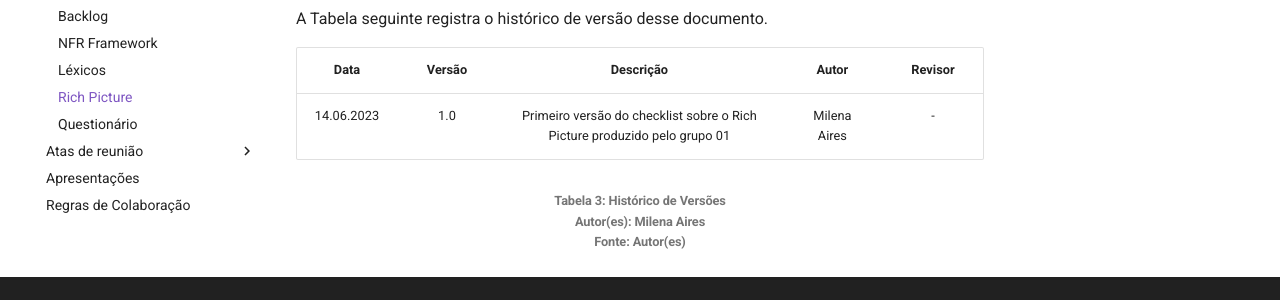
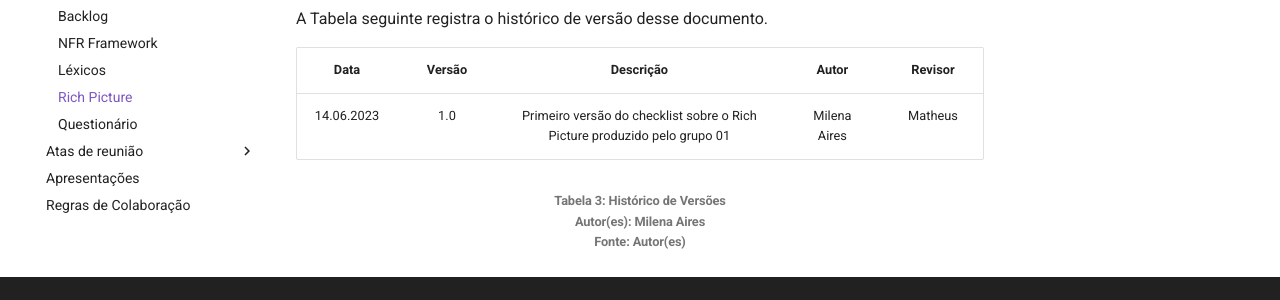
Before and after one commit to Requisitos-de-Software/2023.1-Twitch, an MkDocs documentation site: the page built from docs/verificacao_grupo01/verificacao01_richpicture.md, in a window 1280 px wide and 900 px high, scrolled down 2163 px. Shown: the part 487-787 px from the top of the window. Built offline with MkDocs 1.6.1 and Material for MkDocs 9.7.7, drawn with Linux system fonts in a browser that asks for light colours; comment, search, counter and statistics services are not loaded.

Commit message:
Adiciona Revisor

```diff
--- a/docs/verificacao_grupo01/verificacao01_richpicture.md
+++ b/docs/verificacao_grupo01/verificacao01_richpicture.md
@@ -55,7 +55,7 @@
 
 |**Data** | **Versão** | **Descrição** | **Autor** | **Revisor** |
 |:---: | :---: | :---: | :---: | :---: |
-|14.06.2023| 1.0 | Primeiro versão do checklist sobre o Rich Picture produzido pelo grupo 01| Milena Aires | - |
+|14.06.2023| 1.0 | Primeiro versão do checklist sobre o Rich Picture produzido pelo grupo 01| Milena Aires | Matheus |
 
 <h6 align = "center"> Tabela 3: Histórico de Versões
 <br> Autor(es): Milena Aires
```
